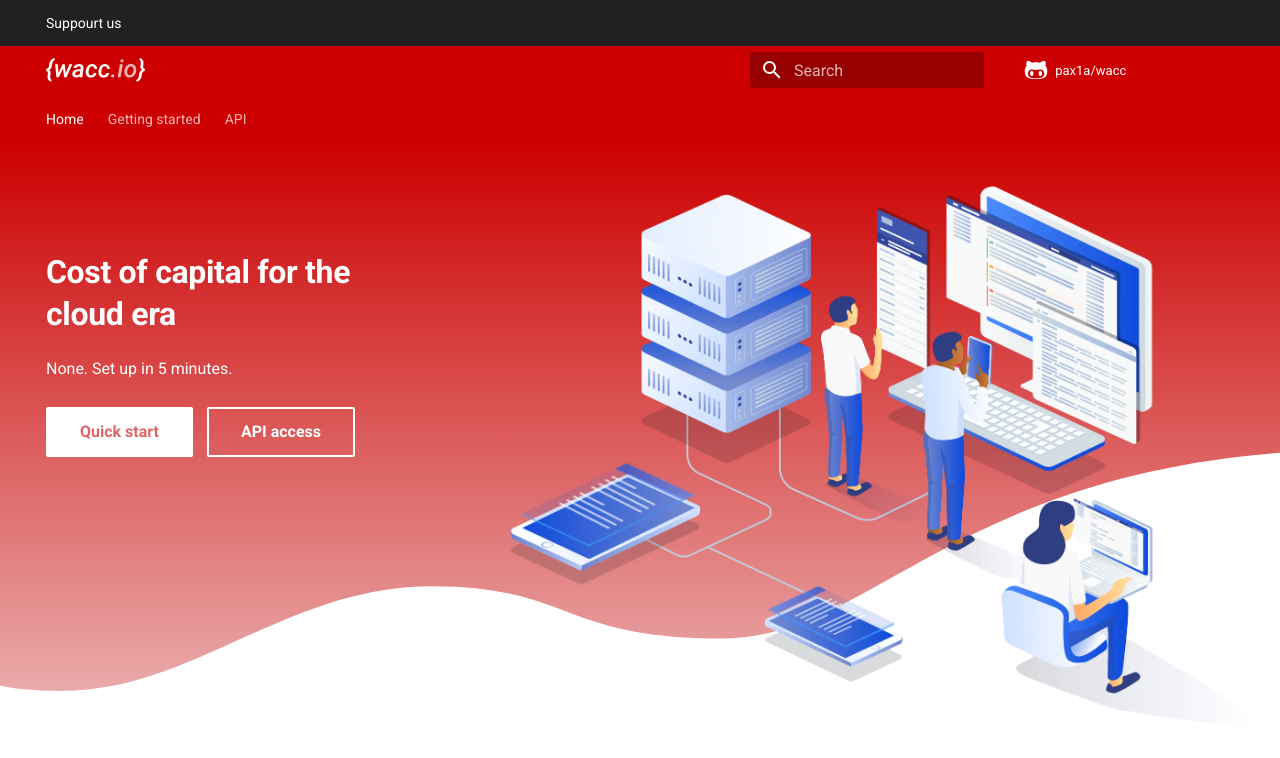
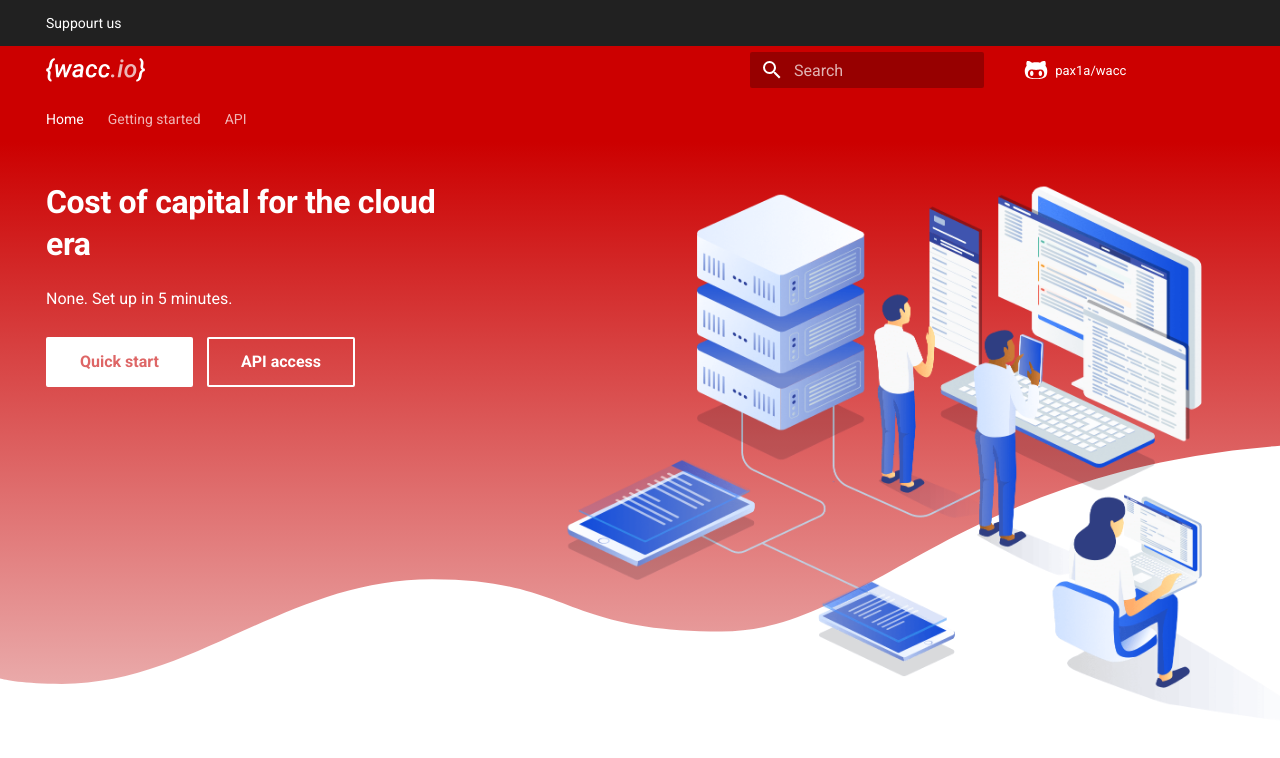
Before and after one commit to pax1a/wacc, an MkDocs documentation site: the page built from docs/index.md, in a window 1280 px wide. Shown: the top 758 px of the page. Built offline with MkDocs 1.6.1 and Material for MkDocs 9.7.7, drawn with Linux system fonts in a browser that asks for light colours; comment, search, counter and statistics services are not loaded.

Commit message:
Update home.html

```diff
--- a/overrides/home.html
+++ b/overrides/home.html
@@ -64,11 +64,6 @@
         align-items: stretch;
       }
 
-      .tx-hero__content {
-    max-width: 19rem;
-    margin-top: 3.5rem;
-    padding-bottom: 14vw;
-}
 
       .tx-hero__content {
     padding-bottom: 6rem;
```
